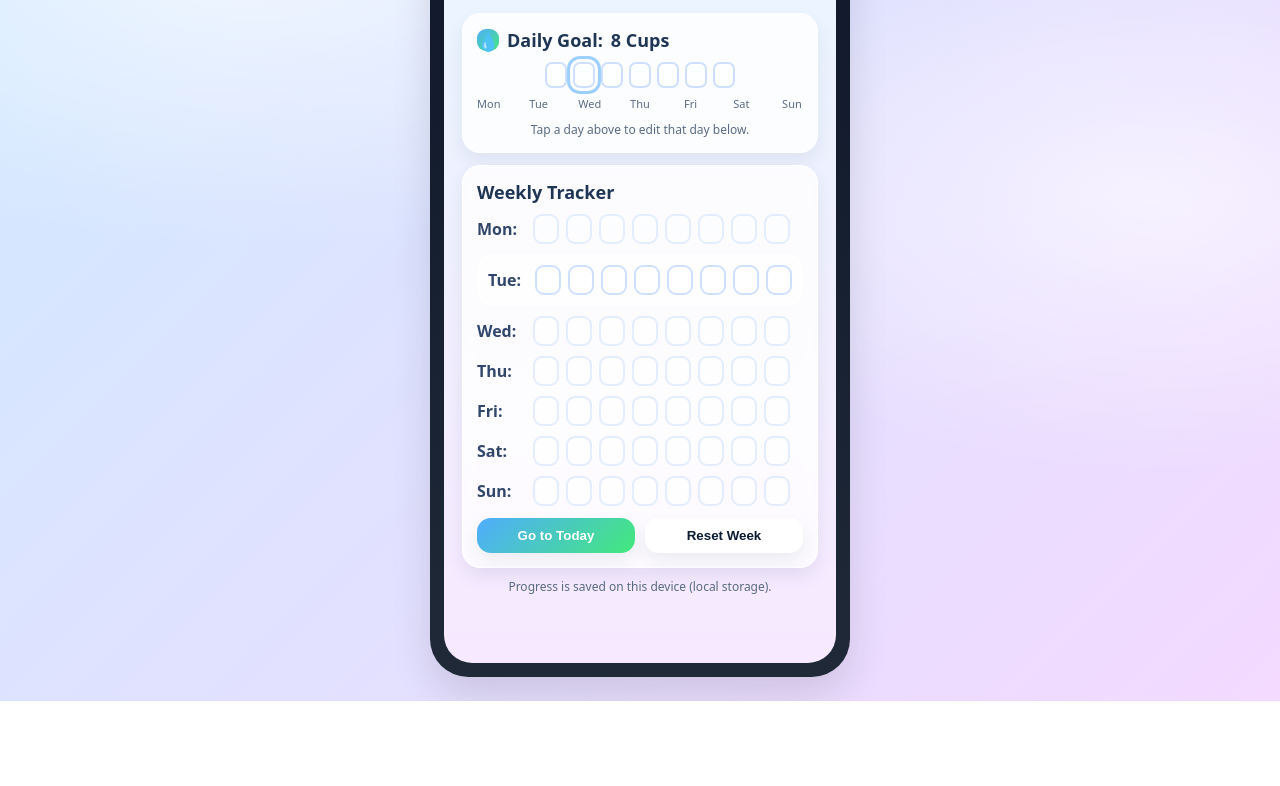
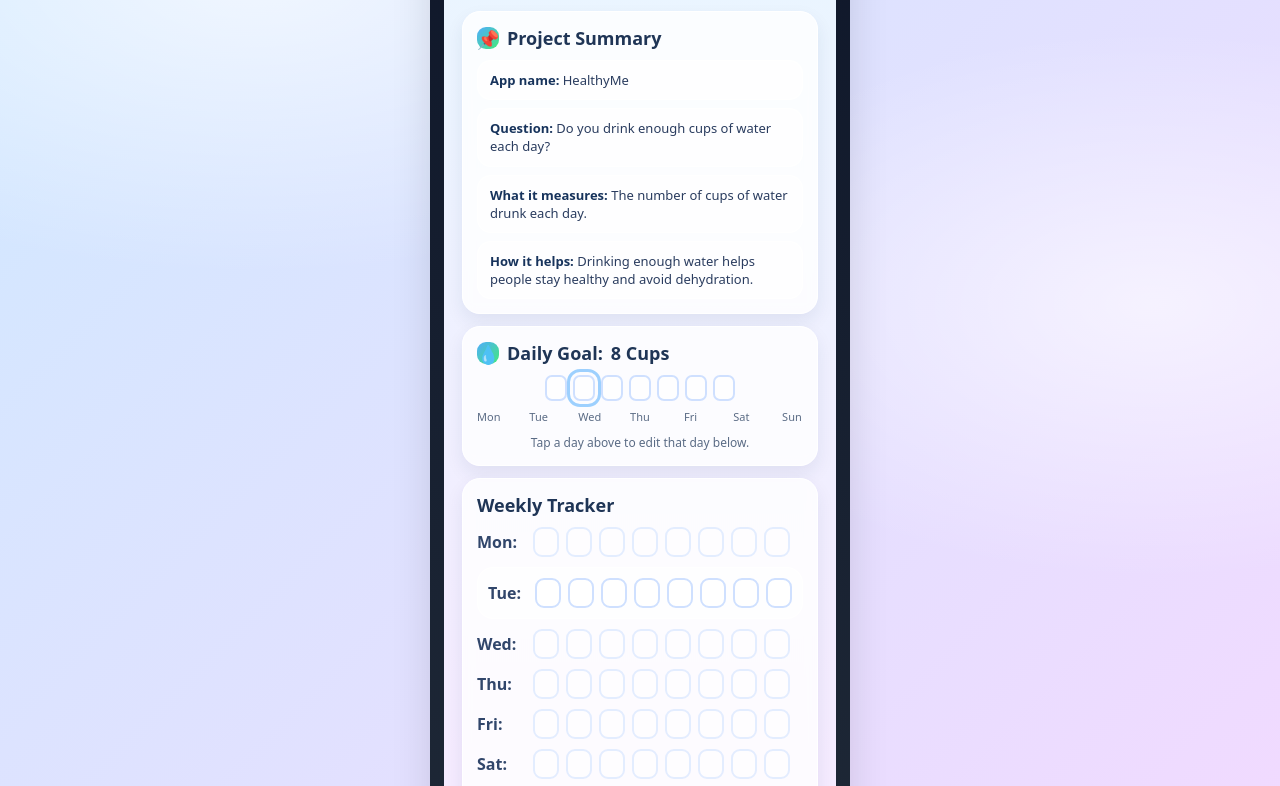
Before and after one commit to yazisz/healthyme, a plain HTML site: page index.html in a window 1280 px wide. Shown: the part 135-921 px from the top of the page. Before the commit the page ends 836 px from the top, so only its background shows below. Drawn offline with Linux system fonts and the light colour scheme.

Commit message:
Update index.html

```diff
--- a/index.html
+++ b/index.html
@@ -30,7 +30,6 @@
     padding:24px;
   }
 
-  /* Phone frame */
   .phone{
     width:min(420px, 92vw);
     border-radius:38px;
@@ -43,11 +42,10 @@
     border-radius:28px;
     overflow:hidden;
     background: linear-gradient(180deg, #e9f6ff, #f7e9ff);
-    min-height:760px;
+    min-height:780px;
     position:relative;
   }
 
-  /* Notch */
   .notch{
     position:absolute;
     top:10px;
@@ -57,32 +55,28 @@
     height:26px;
     border-radius:20px;
     background:#0b1220;
-    opacity:.9;
+    opacity:.92;
     z-index:5;
   }
 
-  /* App header */
-  .app{
-    padding:40px 18px 18px;
-  }
+  .app{ padding:40px 18px 18px; }
+
   .title{
     display:flex;
     align-items:center;
     justify-content:center;
     gap:8px;
-    font-weight:800;
-    letter-spacing:.2px;
+    font-weight:900;
     font-size:22px;
     margin:0;
   }
   .subtitle{
     text-align:center;
-    margin:6px 0 16px;
+    margin:6px 0 14px;
     color:var(--muted);
     font-size:13px;
   }
 
-  /* Cards like the image */
   .card{
     background: var(--card);
     backdrop-filter: blur(6px);
@@ -100,6 +94,7 @@
     align-items:center;
     gap:8px;
   }
+
   .drop{
     width:22px;height:22px;
     display:grid;place-items:center;
@@ -109,13 +104,23 @@
     font-weight:900;
   }
 
-  /* Daily goal row (8 cups) */
-  .goal-row{
-    display:flex;
-    gap:10px;
-    justify-content:space-between;
-    align-items:flex-end;
+  /* Info section text */
+  .info{
+    text-align:left;
+    display:grid;
+    gap:8px;
+    font-size:13px;
+    line-height:1.4;
+    color:#2a3c5f;
   }
+  .info b{ color:#17335c; }
+  .info .q{
+    padding:10px 12px;
+    border-radius:14px;
+    background: rgba(255,255,255,.55);
+    border: 1px solid rgba(255,255,255,.9);
+  }
+
   .mini-cups{
     display:flex;
     gap:6px;
@@ -129,7 +134,6 @@
     border:2px solid var(--stroke);
     background:#ffffffa6;
     cursor:pointer;
-    position:relative;
     transition: transform .12s ease;
   }
   .mini:hover{ transform: translateY(-1px) scale(1.03); }
@@ -137,7 +141,6 @@
     border-color: transparent;
     background: linear-gradient(135deg, #4facfe, #43e97b);
   }
-
   .mini.purple.filled{
     background: linear-gradient(135deg, #8b5cf6, #ec4899);
   }
@@ -152,7 +155,6 @@
   }
   .days-mini span{ width:22px; text-align:center; }
 
-  /* Weekly list like phone */
   .week{
     display:flex;
     flex-direction:column;
@@ -165,7 +167,7 @@
   }
   .daylabel{
     width:46px;
-    font-weight:700;
+    font-weight:800;
     color:#31466b;
   }
   .cups{
@@ -194,7 +196,6 @@
     background: linear-gradient(135deg, #8b5cf6, #ec4899);
   }
 
-  /* Footer buttons */
   .actions{
     display:flex;
     gap:10px;
@@ -205,7 +206,7 @@
     border:none;
     border-radius:14px;
     padding:10px 12px;
-    font-weight:700;
+    font-weight:800;
     cursor:pointer;
     color:#0b1b33;
     background:#ffffffcc;
@@ -234,10 +235,20 @@
         <h1 class="title">HealthyMe <span aria-hidden="true">💧</span></h1>
         <div class="subtitle">Track your daily water intake</div>
 
+        <!-- ✅ Project explanation added here -->
+        <div class="card">
+          <h2><span class="drop">📌</span>Project Summary</h2>
+          <div class="info">
+            <div class="q"><b>App name:</b> HealthyMe</div>
+            <div class="q"><b>Question:</b> Do you drink enough cups of water each day?</div>
+            <div class="q"><b>What it measures:</b> The number of cups of water drunk each day.</div>
+            <div class="q"><b>How it helps:</b> Drinking enough water helps people stay healthy and avoid dehydration.</div>
+          </div>
+        </div>
+
         <div class="card">
           <h2><span class="drop">💧</span>Daily Goal: <span id="goalText">8 Cups</span></h2>
 
-          <!-- Mini preview row (Mon..Sun) -->
           <div class="mini-cups" id="miniCups"></div>
           <div class="days-mini">
             <span>Mon</span><span>Tue</span><span>Wed</span><span>Thu</span><span>Fri</span><span>Sat</span><span>Sun</span>
@@ -265,16 +276,13 @@
   const days = ["Mon","Tue","Wed","Thu","Fri","Sat","Sun"];
   const cupsPerDay = 8;
 
-  // Storage keys
   const KEY = "healthyme_week_v1";
   const SEL = "healthyme_selected_day_v1";
 
-  // Load or init data: { Mon: [bool x8], ... }
   let data = JSON.parse(localStorage.getItem(KEY)) || Object.fromEntries(
     days.map(d => [d, Array(cupsPerDay).fill(false)])
   );
 
-  // Selected day for editing (defaults to today)
   const todayIndex = (() => {
     const js = new Date().getDay(); // Sun=0
     return (js === 0) ? 6 : js - 1; // Mon=0..Sun=6
@@ -298,13 +306,12 @@
 
   function renderMini(){
     miniCupsEl.innerHTML = "";
-    days.forEach((d, idx) => {
+    days.forEach((d) => {
       const filled = countFilled(d);
       const mini = document.createElement("div");
       mini.className = "mini" + (filled >= cupsPerDay ? " purple" : "");
       if (filled > 0) mini.classList.add("filled");
 
-      // show selection ring
       if (d === selectedDay) {
         mini.style.outline = "3px solid rgba(79,172,254,.55)";
         mini.style.outlineOffset = "3px";
@@ -338,15 +345,11 @@
         const c = document.createElement("div");
         c.className = "cup";
 
-        // Only allow clicking cups for selected day (matches “edit this day” feel)
         const clickable = (d === selectedDay);
         c.style.opacity = clickable ? "1" : ".55";
         c.style.pointerEvents = clickable ? "auto" : "none";
 
-        // filled state
         if (data[d][i]) c.classList.add("filled");
-
-        // if day completed -> use purple style (like the image having color variation)
         if (countFilled(d) >= cupsPerDay) c.classList.add("purple");
 
         c.title = clickable ? "Tap to toggle" : `Select ${d} above to edit`;
@@ -359,7 +362,6 @@
         cups.appendChild(c);
       }
 
-      // Highlight the selected day row
       if (d === selectedDay){
         row.style.padding = "10px";
         row.style.borderRadius = "16px";
```
